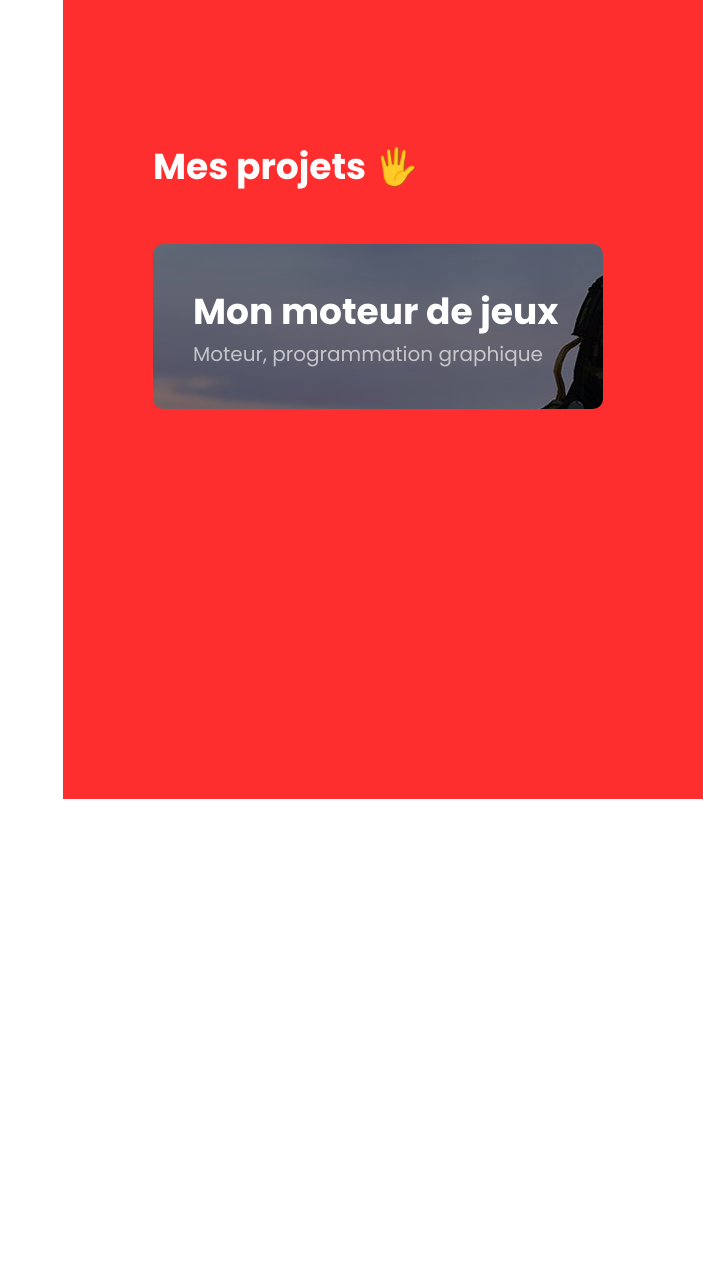
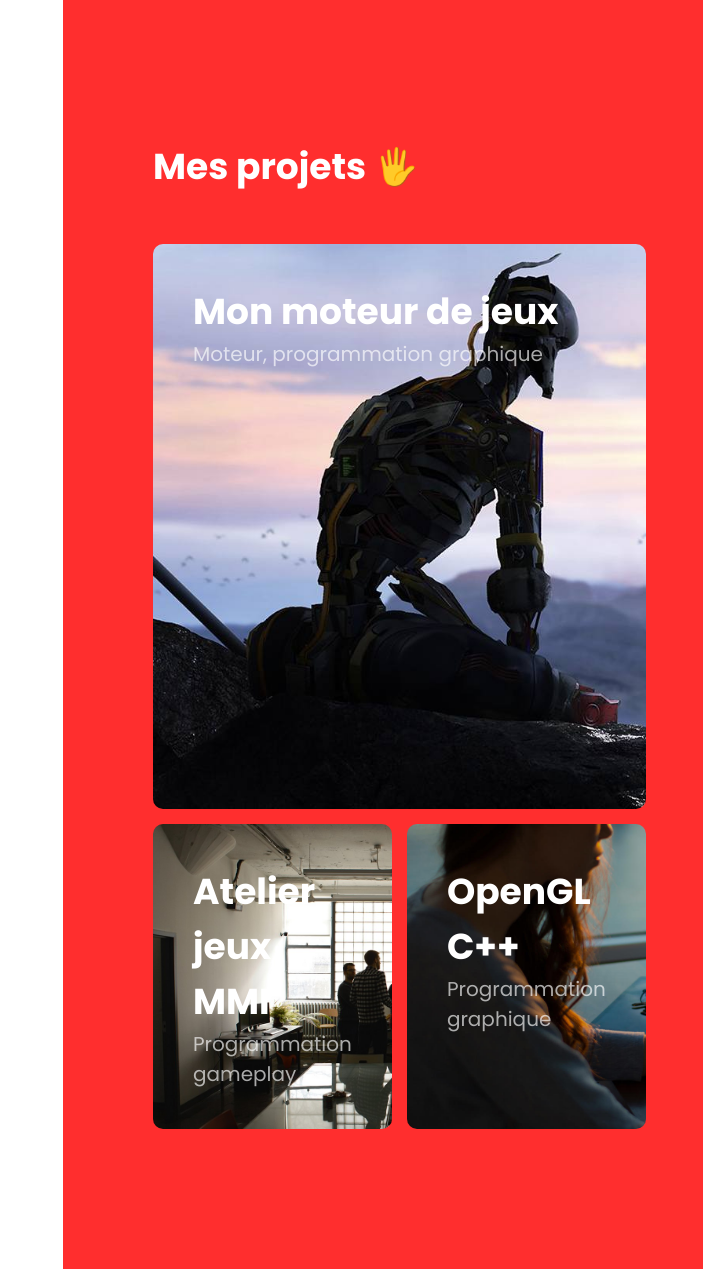
Before and after one commit to ckyre/portfolio, a PHP site: page / in a window 1280 px wide. Shown: the part 801-2070 px from the top of the page, without its empty margins (577-1280 px from the left). Before the commit the page ends 1600 px from the top, so only its background shows below. Run offline with PHP 8.4, Linux system fonts and the light colour scheme.

Commit message:
Full project list

```diff
--- a/index.html
+++ b/index.html
@@ -50,10 +50,26 @@
                 <h3 class="title">Mes projets 🖐️</h3>
 
                 <ul class="projects-list">
-                    <li class="project"><a class="project-link" href="#"> <div class="project-content">
+                    <li class="project main" style="background-image: url(assets/images/illustration1.jpg);">
+                        <a class="project-link" href="#"><div class="project-content">
                             <h3 class="project-title">Mon moteur de jeux</h3>
                             <p class="project-tags">Moteur, programmation graphique</p>
-                    </div></a></li>
+                        </div></a>
+                    </li>
+
+                    <li class="project two" style="background-image: url(assets/images/illustration2.jpg);">
+                        <a class="project-link" href="#"><div class="project-content">
+                            <h3 class="project-title">Atelier jeux MMI</h3>
+                            <p class="project-tags">Programmation gameplay</p>
+                        </div></a>
+                    </li>
+
+                    <li class="project three" style="background-image: url(assets/images/illustration3.jpg);">
+                        <a class="project-link" href="#"><div class="project-content">
+                            <h3 class="project-title">OpenGL C++</h3>
+                            <p class="project-tags">Programmation graphique</p>
+                        </div></a>
+                    </li>
                 </ul>
             </section>
         </div>
--- a/style.css
+++ b/style.css
@@ -125,6 +125,16 @@ p .desc {
   padding: 0px 100px;
 }
 
+.left ::-moz-selection {
+  background-color: #FF2E2E;
+  color: white;
+}
+
+.left ::selection {
+  background-color: #FF2E2E;
+  color: white;
+}
+
 .left .landing {
   margin-top: 140px;
 }
@@ -141,6 +151,16 @@ p .desc {
   width: calc(50vw - (100vw - 100%));
 }
 
+.right ::-moz-selection {
+  background-color: white;
+  color: black;
+}
+
+.right ::selection {
+  background-color: white;
+  color: black;
+}
+
 .right .landing {
   height: 100vh;
   background-color: white;
@@ -155,9 +175,9 @@ p .desc {
 
 .right .projects {
   width: 100%;
-  height: 100vh;
+  min-height: 100vh;
+  padding: 140px 100px 0px 90px;
   background-color: #FF2E2E;
-  padding: 140px 100px 0px 90px;
 }
 
 .right .projects .title {
@@ -169,19 +189,35 @@ p .desc {
   list-style: none;
 }
 
+.right .projects .projects-list {
+  display: -ms-grid;
+  display: grid;
+  -ms-grid-columns: (1fr)[2];
+      grid-template-columns: repeat(2, 1fr);
+  -ms-grid-rows: (275px)[2];
+      grid-template-rows: repeat(2, 275px);
+  grid-gap: 15px;
+  padding-bottom: 140px;
+}
+
 .right .projects .projects-list .project {
-  background: -webkit-gradient(linear, left bottom, left top, from(rgba(0, 0, 0, 0.5)), to(rgba(0, 0, 0, 0.5))), url(assets/images/illustration1.jpg);
-  background: linear-gradient(0deg, rgba(0, 0, 0, 0.5), rgba(0, 0, 0, 0.5)), url(assets/images/illustration1.jpg);
   width: 100%;
+  height: 100%;
   border-radius: 10px;
+  background-size: cover;
+  background-color: rgba(0, 0, 0, 0.514);
 }
 
 .right .projects .projects-list .project .project-link {
+  width: 100%;
+  height: 100%;
   color: white;
   text-decoration: none;
 }
 
 .right .projects .projects-list .project .project-link .project-content {
+  width: 100%;
+  height: 100%;
   padding: 40px;
 }
 
@@ -192,4 +228,49 @@ p .desc {
 .right .projects .projects-list .project .project-link .project-content .project-tags {
   color: rgba(255, 255, 255, 0.65) !important;
 }
+
+.right .projects .projects-list .project.main, .right .projects .projects-list .project.one {
+  -ms-grid-column: 1;
+  -ms-grid-column-span: 2;
+  grid-column: 1 / 3;
+  -ms-grid-row: 1;
+  -ms-grid-row-span: 2;
+  grid-row: 1 / 3;
+}
+
+.right .projects .projects-list .project.two {
+  -ms-grid-column: 1;
+  -ms-grid-column-span: 1;
+  grid-column: 1 / 2;
+  -ms-grid-row: 3;
+  -ms-grid-row-span: 1;
+  grid-row: 3 / 4;
+}
+
+.right .projects .projects-list .project.three {
+  -ms-grid-column: 2;
+  -ms-grid-column-span: 1;
+  grid-column: 2 / 3;
+  -ms-grid-row: 3;
+  -ms-grid-row-span: 1;
+  grid-row: 3 / 4;
+}
+
+.right .projects .projects-list .project.four {
+  -ms-grid-column: 1;
+  -ms-grid-column-span: 1;
+  grid-column: 1 / 2;
+  -ms-grid-row: 4;
+  -ms-grid-row-span: 1;
+  grid-row: 4 / 5;
+}
+
+.right .projects .projects-list .project.five {
+  -ms-grid-column: 2;
+  -ms-grid-column-span: 1;
+  grid-column: 2 / 3;
+  -ms-grid-row: 4;
+  -ms-grid-row-span: 1;
+  grid-row: 4 / 5;
+}
 /*# sourceMappingURL=style.css.map */
--- a/style.scss
+++ b/style.scss
@@ -92,6 +92,11 @@ p {
     height: 100vh;
     padding: 0px 100px;
 
+    ::selection {
+        background-color: $main;
+        color: $white;
+    }
+
     .landing {
         margin-top: 140px;
 
@@ -109,6 +114,11 @@ p {
     right: 0;
     width: calc(50vw - (100vw - 100%));
 
+    ::selection {
+        background-color: $white;
+        color: $black;
+    }
+
     .landing {
         height: 100vh;
         background-color: $white;
@@ -123,9 +133,9 @@ p {
 
     .projects {
         width: 100%;
-        height: 100vh;
+        min-height: 100vh;
+        padding: 140px 100px 0px 90px;
         background-color: $main;
-        padding: 140px 100px 0px 90px;
 
         .title {
             color: $white;
@@ -137,17 +147,28 @@ p {
         }
 
         .projects-list {
+            display: grid;
+            grid-template-columns: repeat(2, 1fr);
+            grid-template-rows: repeat(2, 275px);
+            grid-gap: 15px;
+            padding-bottom: 140px;
+
             .project {
-                background: linear-gradient(0deg, rgba(0, 0, 0, 0.5), rgba(0, 0, 0, 0.5)),
-                            url(assets/images/illustration1.jpg);
                 width: 100%;
+                height: 100%;
                 border-radius: 10px;
+                background-size: cover;
+                background-color: rgba(0, 0, 0, 0.514);
 
                 .project-link {
+                    width: 100%;
+                    height: 100%;
                     color: $white;
                     text-decoration: none;
 
                     .project-content {
+                        width: 100%;
+                        height: 100%;
                         padding: 40px;
 
                         .project-title {
@@ -161,6 +182,31 @@ p {
 
                 }
 
+                &.main, &.one {
+                    grid-column: 1 / 3;
+                    grid-row: 1 / 3;
+                }
+
+                &.two {
+                    grid-column: 1 / 2;
+                    grid-row: 3 / 4;
+                }
+
+                &.three {
+                    grid-column: 2 / 3;
+                    grid-row: 3 / 4;
+                }
+
+                &.four {
+                    grid-column: 1 / 2;
+                    grid-row: 4 / 5;
+                }
+
+                &.five {
+                    grid-column: 2 / 3;
+                    grid-row: 4 / 5;
+                }
+
             }
         }
 
```
